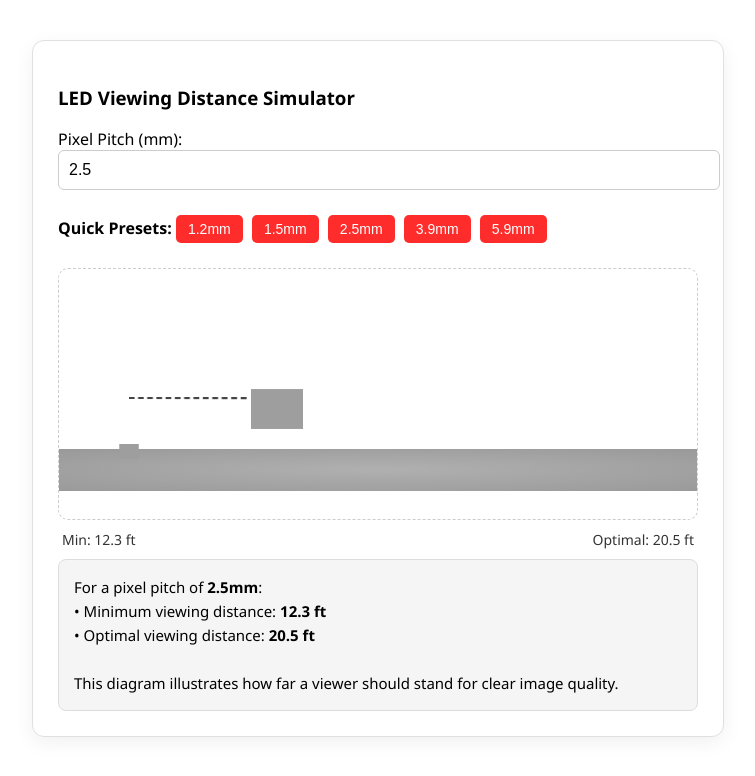
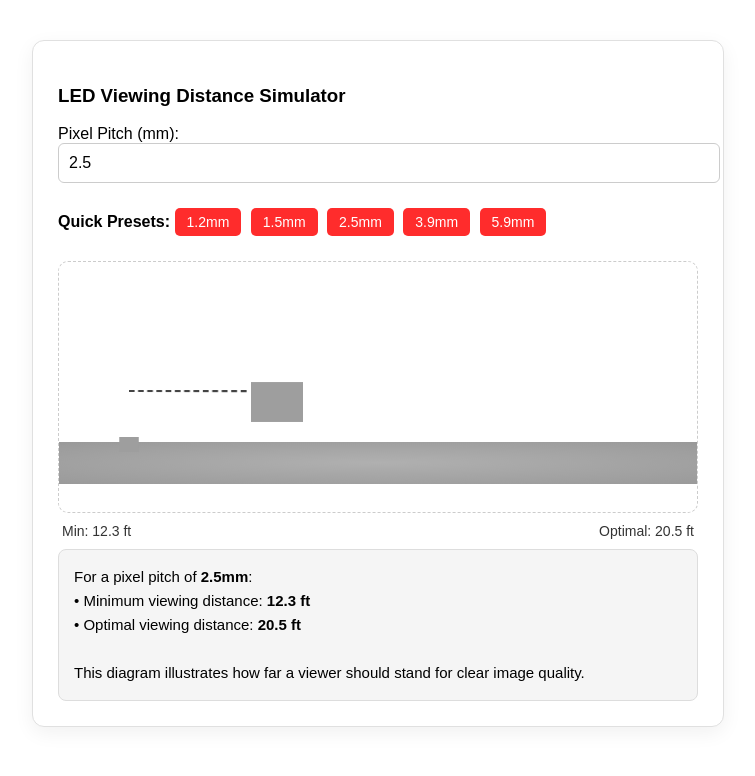
Before and after one commit to JemarDeleon/ViewingDistanceCalculator, a plain HTML site: page index.html in a window 1280 px wide. Shown: the whole page, without its empty margins (262-1017 px from the left). Drawn offline with Linux system fonts and the light colour scheme; grey boxes are pictures that could not be loaded.

Commit message:
Update index.html

```diff
--- a/index.html
+++ b/index.html
@@ -41,7 +41,7 @@
 
 <style>
   .led-3d-simulator {
-    font-family: 'Segoe UI', sans-serif;
+    font-family: 'montserrat', sans-serif;
     max-width: 640px;
     margin: 40px auto;
     background: #fff;
@@ -136,6 +136,7 @@
 }
 
 .presets button {
+  font-family: 'montserrat', sans-serif;
   background-color: #ff2c2c;
   color: white;
   border: none;
```
